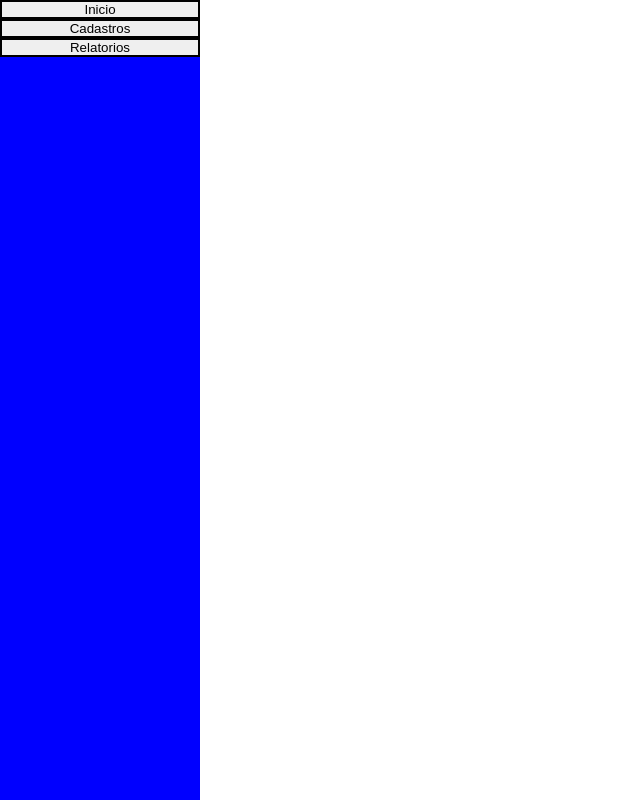
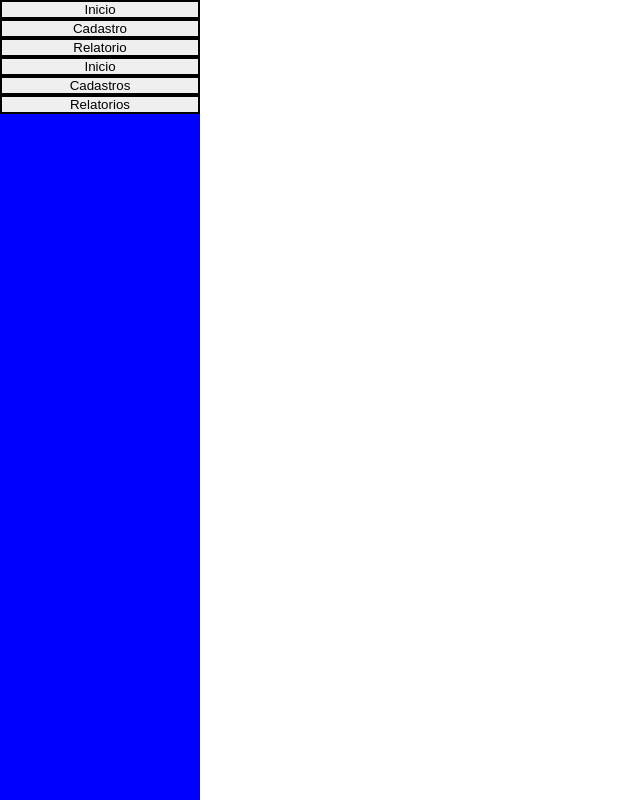
Before and after one commit to rodrigobeckmann/lsm-project, a React (Vite) app: page / in a window 1280 px wide. Shown: the whole page, without its empty margins (0-640 px from the left). Built offline with nearby package versions, Linux system fonts and the light colour scheme.

Commit message:
testando menu com estrutura declarada em constante

```diff
--- /dev/null
+++ b/src/MenuData.tsx
@@ -0,0 +1,28 @@
+const menuData = [
+  {
+    tittle: 'Inicio',
+    Inicio: {
+      opt1: 'teste1',
+      opt2: 'teste2',
+      opt3: 'teste3',
+    }
+  },
+  {
+    tittle: 'Cadastro',
+    Cadastro: {
+      opt1: 'teste1',
+      opt2: 'teste2',
+      opt3: 'teste3',
+    }
+  },
+  {
+    tittle: 'Relatorio',
+    Relatorio: {
+      opt1: 'teste1',
+      opt2: 'teste2',
+      opt3: 'teste3',
+    }
+  },
+]
+
+export default menuData;
--- a/src/components/SideMenu.tsx
+++ b/src/components/SideMenu.tsx
@@ -1,5 +1,6 @@
 import SubMenu from "./SubMenu";
 import { useState } from "react";
+import menuData from "../MenuData";
 
 function SideMenu() {
 
@@ -13,6 +14,10 @@ function SideMenu() {
 
   return (
     <nav>
+
+      {menuData.map((menuElement) =>
+        <button>{menuElement.tittle}</button>)}
+
       <button
         onClick={() => subMenu.home === false ? setSubMenu({ ...subMenu, home: true }) : setSubMenu({ ...subMenu, home: false })}
         id="home">Inicio</button>
```
